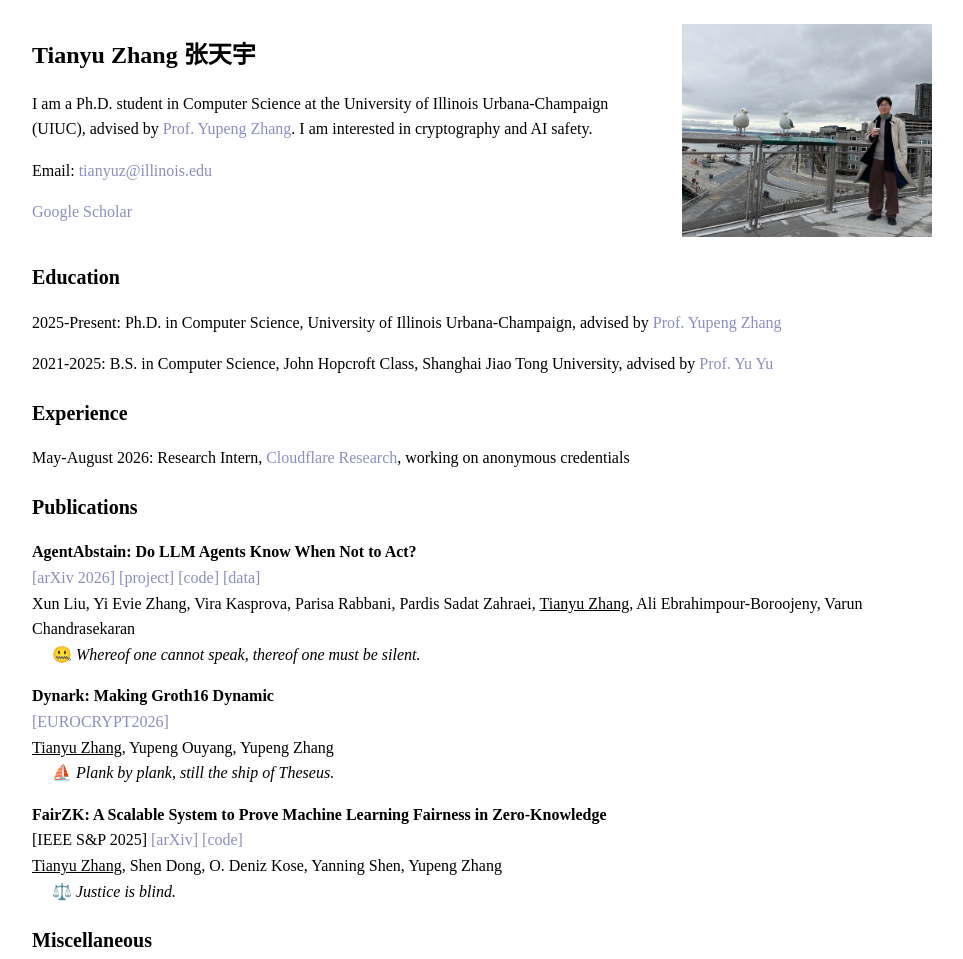
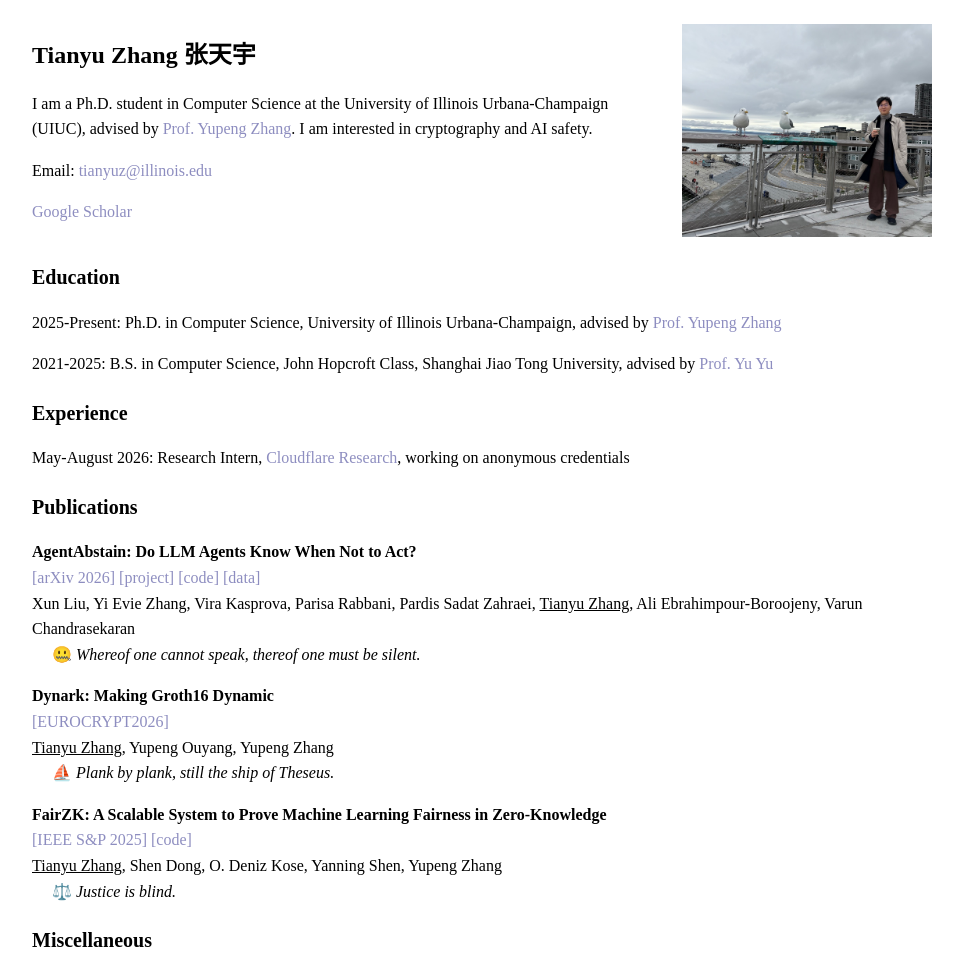
Before and after one commit to tnyuzg/tnyuzg.github.io, a plain HTML site: page index.html in a window 1280 px wide. Shown: the top 959 px of the page, without its empty margins (158-1121 px from the left). Drawn offline with Linux system fonts and the light colour scheme.

Commit message:
FairZK: point the venue tag at the arXiv full text
Collapse [IEEE S&P 2025] [arXiv] [code] down to [IEEE S&P 2025] [code],
with the venue tag linking to arXiv. Matches the Dynark entry, where the
venue tag links to ePrint.

Co-Authored-By: Claude Opus 5 <noreply@anthropic.com>

```diff
--- a/index.html
+++ b/index.html
@@ -121,8 +121,7 @@
 
 
         <strong>FairZK: A Scalable System to Prove Machine Learning Fairness in Zero-Knowledge</strong><br>
-        [IEEE S&P 2025]
-        <a href="https://arxiv.org/abs/2505.07997">[arXiv]</a>
+        <a href="https://arxiv.org/abs/2505.07997">[IEEE S&P 2025]</a>
         <a href="https://github.com/tnyuzg/FairZK">[code]</a> <br>
         <u>Tianyu Zhang</u>, Shen Dong, O. Deniz Kose, Yanning Shen, Yupeng Zhang
 
```
